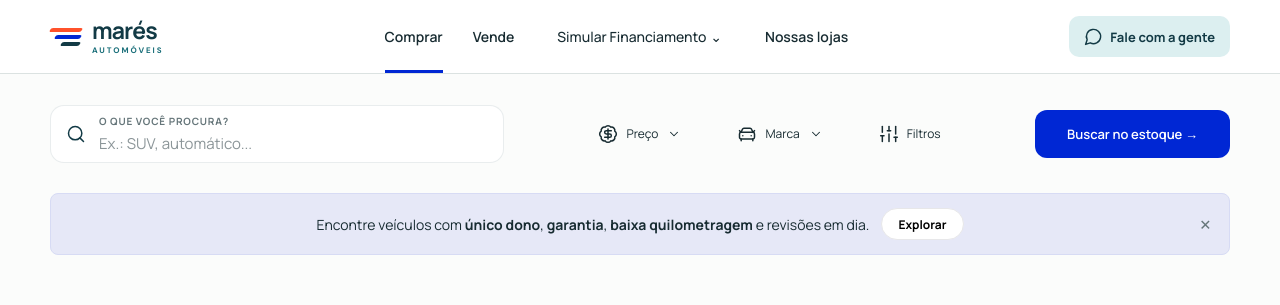
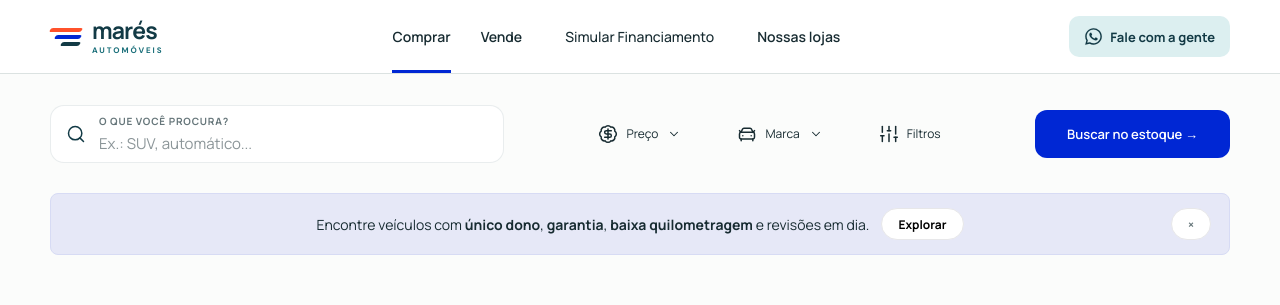
Before and after one commit to andrezatsss/autoforce, a Next.js app: page /seminovos in a window 1280 px wide. Shown: the top 305 px of the page. Built offline with nearby package versions, Linux system fonts and the light colour scheme.

Commit message:
fix: header WhatsApp icon and dismissible banner

```diff
--- a/src/app/seminovos/page.tsx
+++ b/src/app/seminovos/page.tsx
@@ -11,8 +11,8 @@ import {
   Gauge,
   Search,
   SlidersVertical,
-  MessageCircle,
 } from "lucide-react";
+import { FaWhatsapp } from "react-icons/fa6";
 
 const FIGMA_ASSET = "https://www.figma.com/api/mcp/asset/cbd494da-0bfa-4d11-ac85-7046610af8e7";
 
@@ -59,6 +59,7 @@ export default function SeminovosPage() {
   const [selectedDifferentials, setSelectedDifferentials] = useState<string[]>([]);
   const [sortBy, setSortBy] = useState<"relevant" | "lowest">("relevant");
   const [searchQuery, setSearchQuery] = useState("");
+  const [bannerVisible, setBannerVisible] = useState(true);
   const filtersRef = useRef<HTMLElement>(null);
 
   const pageSize = 6;
@@ -168,10 +169,10 @@ export default function SeminovosPage() {
           <nav className="main-nav">
             <Link className="active" href="/seminovos">Comprar</Link>
             <a href="#">Vende</a>
-            <a className="finance" href="#">Simular Financiamento <span>⌄</span></a>
+            <a className="finance" href="#">Simular Financiamento</a>
             <a href="#">Nossas lojas</a>
           </nav>
-          <a className="talk-button" href="#"><MessageCircle size={19} aria-hidden="true" /> Fale com a gente</a>
+          <a className="talk-button" href="#"><FaWhatsapp aria-hidden="true" /> Fale com a gente</a>
         </div>
       </header>
 
@@ -239,12 +240,14 @@ export default function SeminovosPage() {
         </section>
 
         <section className="mares-container listing">
-          <div className="campaign">
-            <p className="campaign-desktop">Encontre veículos com <b>único dono</b>, <b>garantia</b>, <b>baixa quilometragem</b> e revisões em dia.</p>
-            <p className="campaign-mobile"><b>Seminovos com diferenciais que importam.</b></p>
-            <button onClick={openFilters}>Explorar</button>
-            <span className="campaign-close">×</span>
-          </div>
+          {bannerVisible && (
+            <div className="campaign">
+              <p className="campaign-desktop">Encontre veículos com <b>único dono</b>, <b>garantia</b>, <b>baixa quilometragem</b> e revisões em dia.</p>
+              <p className="campaign-mobile"><b>Seminovos com diferenciais que importam.</b></p>
+              <button onClick={openFilters}>Explorar</button>
+              <button className="campaign-close" aria-label="Fechar banner" onClick={()=>setBannerVisible(false)}>×</button>
+            </div>
+          )}
 
           <div className="results-head">
             <div className="result-count">
```
